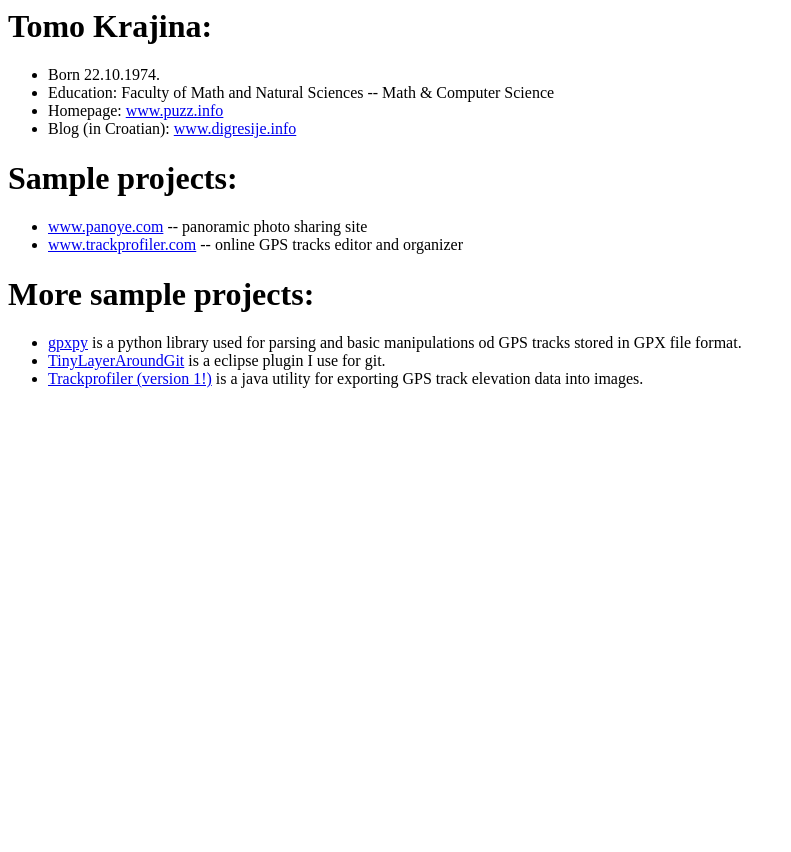
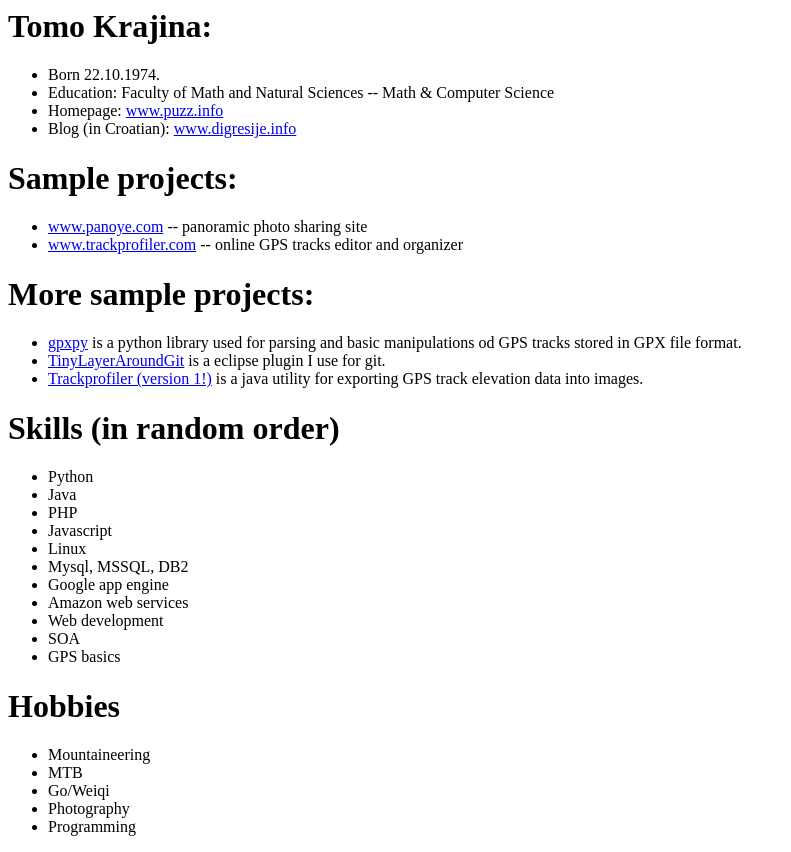
Before and after one commit to tkrajina/tkrajina.github.com, a plain HTML site: page index.html in a window 1280 px wide. Shown: the whole page, without its empty margins (0-791 px from the left). Before the commit the page ends 800 px from the top, so only its background shows below. Drawn offline with Linux system fonts and the light colour scheme.

Commit message:
+ skills, hobbies

```diff
--- a/index.html
+++ b/index.html
@@ -24,5 +24,27 @@
 	<li/> <a href='http://www.puzz.info/trackprofiler/'>Trackprofiler (version 1!)</a> is a java
 		utility for exporting GPS track elevation data into images.
 </ul>
+<h1>Skills (in random order)</h1>
+<ul>
+	<li/> Python
+	<li/> Java
+	<li/> PHP
+	<li/> Javascript
+	<li/> Linux
+	<li/> Mysql, MSSQL, DB2
+	<li/> Google app engine
+	<li/> Amazon web services
+	<li/> Web development
+	<li/> SOA
+	<li/> GPS basics
+</ul>
+<h1>Hobbies</h1>
+<ul>
+	<li/> Mountaineering
+	<li/> MTB
+	<li/> Go/Weiqi
+	<li/> Photography
+	<li/> Programming
+</ul>
 </body>
 </html>
```
